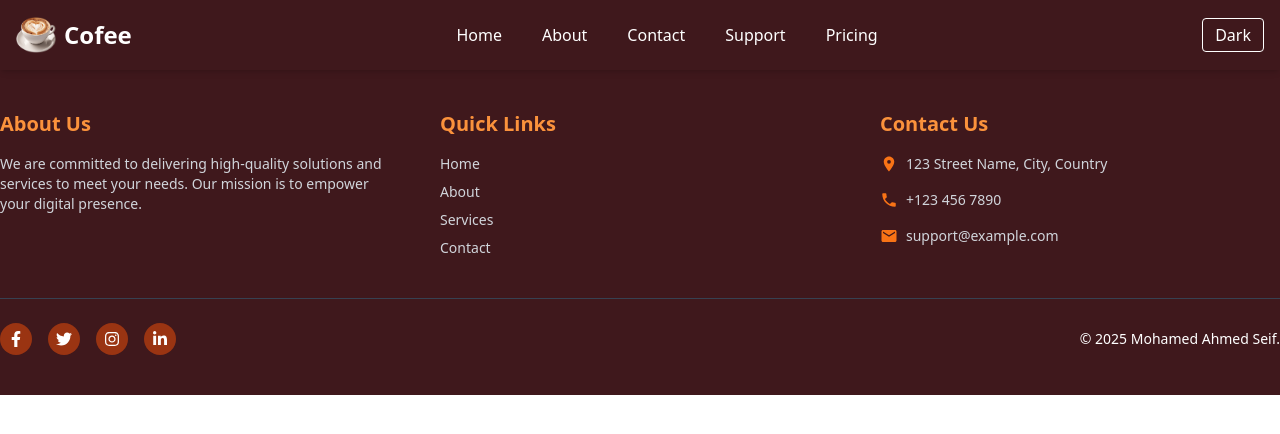
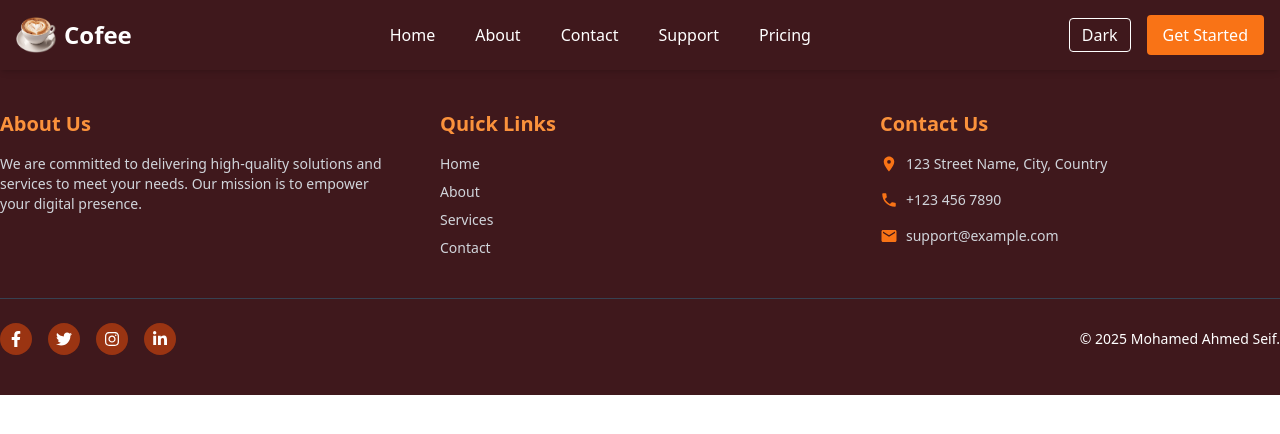
Before and after one commit to mohamedahmed642005/mohamed, a React (Vite) app: page /pricing in a window 1280 px wide. Shown: the top 434 px of the page. Built offline with nearby package versions, Linux system fonts and the light colour scheme.

Commit message:
Update Navbar and add dark mode support

```diff
--- a/src/components/NAVABAR.jsx
+++ b/src/components/NAVABAR.jsx
@@ -30,7 +30,7 @@ function NAVABAR() {
   return (
     <div className="bg-[#3F181C] dark:bg-[#1c1c1c] h-[70px] fixed top-0 left-0 w-full z-50 shadow-md">
       <div className="container mx-auto flex justify-between items-center h-full px-4">
-
+        {/* Logo */}
         <div className="text-white flex items-center gap-2">
           <img className="w-10" src={logo1} alt="Logo" />
           <h1 className="text-2xl font-bold">Cofee</h1>
@@ -48,6 +48,7 @@ function NAVABAR() {
           ))}
         </ul>
 
+        {/* Right Side Desktop */}
         <div className="hidden mdl:flex items-center gap-4">
           <button
             onClick={() => setDarkMode(!darkMode)}
@@ -55,9 +56,12 @@ function NAVABAR() {
           >
             {darkMode ? "Light" : "Dark"}
           </button>
+          <button className="bg-orange-500 text-white px-4 py-2 rounded font-medium hover:bg-orange-600 transition duration-300">
+            Get Started
+          </button>
         </div>
 
-        {/* Mobile Icon */}
+        {/* Mobile Menu Icon */}
         <div className="mdl:hidden text-white cursor-pointer" onClick={toggleMenu}>
           {openBar ? <IoMdClose fontSize="26px" /> : <FaBars fontSize="22px" />}
         </div>
@@ -86,6 +90,13 @@ function NAVABAR() {
           >
             {darkMode ? "Light Mode" : "Dark Mode"}
           </button>
+
+          <button
+            onClick={closeMenu}
+            className="bg-orange-500 text-white px-4 py-2 rounded font-medium hover:bg-orange-600 transition duration-300"
+          >
+            Get Started
+          </button>
         </div>
       )}
     </div>
--- a/src/pages/Home.jsx
+++ b/src/pages/Home.jsx
@@ -1,6 +1,12 @@
+import ContactUse from "../components/ContactUse"
+import Gallery from "../components/Gallery"
+import Hero from "../components/Hero"
+import Mneu from "../components/Mneu"
+import Testimonials from "../components/Testimonials"
+
 function Home() {
   return (
-    <div className="bg-white dark:bg-[#121212] text-black dark:text-white transition duration-300">
+    <div>
       <Hero />
       <Mneu />
       <Gallery />
@@ -9,3 +15,5 @@ function Home() {
     </div>
   )
 }
+
+export default Home
```
